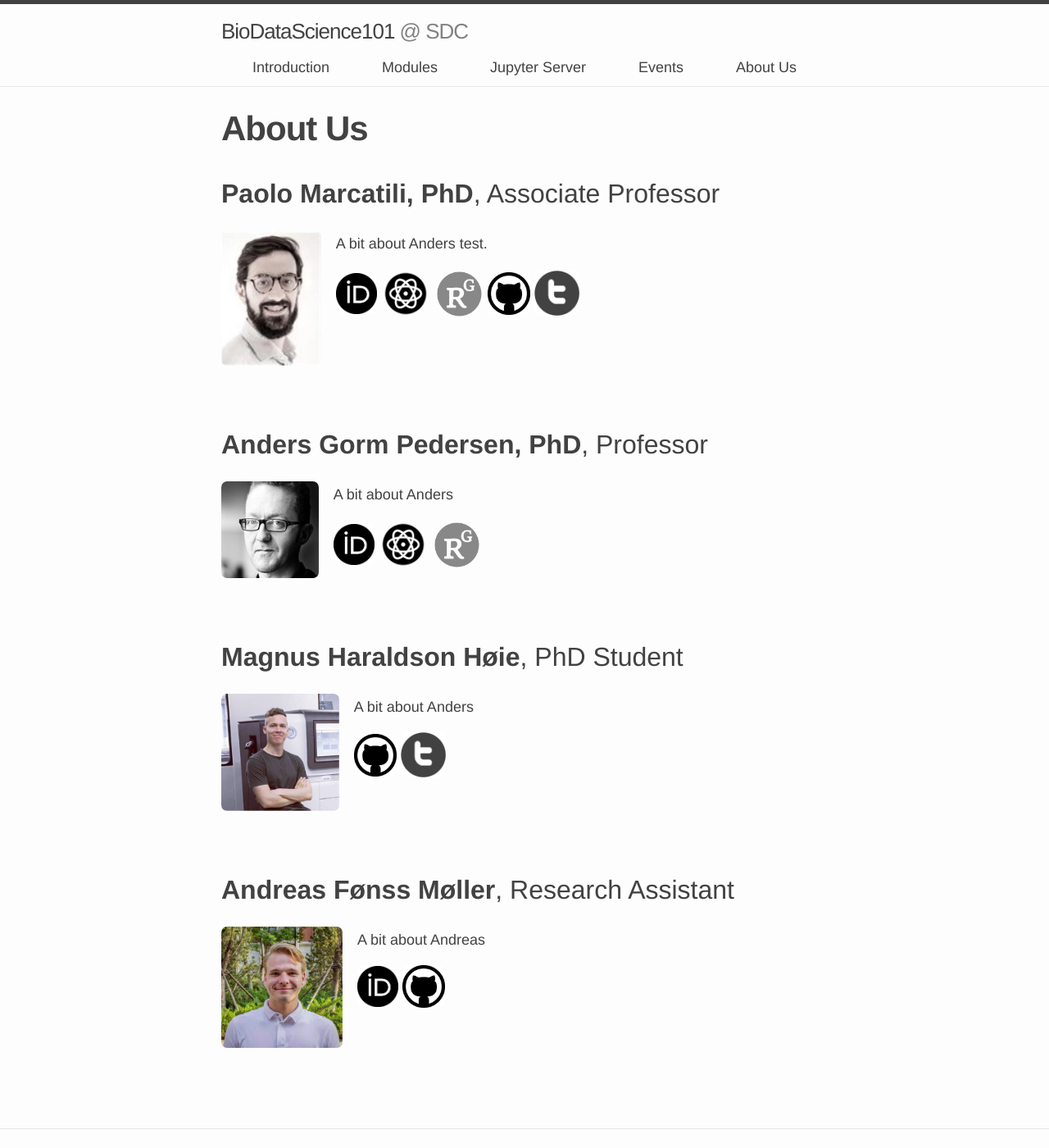
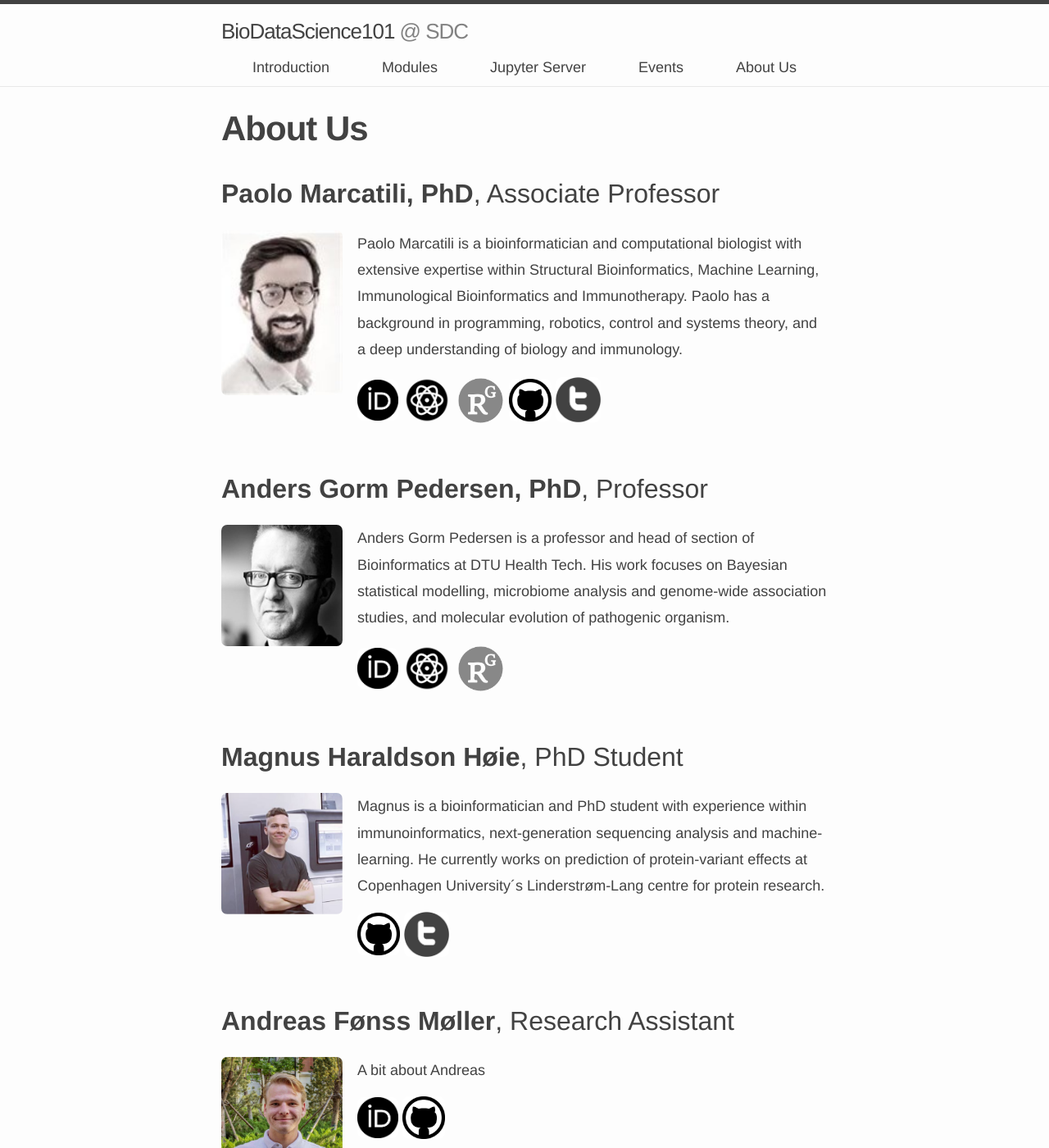
Before and after one commit to biodatascience101/BioDataScience101.github.io, a Jekyll site: the page built from _pages/about/index.md, in a window 1280 px wide and 1400 px high. Shown: the whole window at 82% size. Built offline with Jekyll 4.4.1, drawn with Linux system fonts in a browser that asks for light colours; nearby versions of some CDN libraries.

Commit message:
Update team.yml

```diff
--- a/_data/team.yml
+++ b/_data/team.yml
@@ -8,7 +8,10 @@
   github: https://github.com/marcatililab
   twitter: https://twitter.com/ai_mlab
   bio: >
-    A bit about Anders test.
+    Paolo Marcatili is a bioinformatician and computational biologist with extensive expertise
+    within Structural Bioinformatics, Machine Learning, Immunological Bioinformatics and Immunotherapy.
+    Paolo has a background in programming, robotics, control and systems theory,
+    and a deep understanding of biology and immunology.
 
   photo: team/paolo_img.jpg
 
@@ -22,7 +25,9 @@
   #github: https://github.com/
  # twitter: https://twitter.com/
   bio: >
-    A bit about Anders
+    Anders Gorm Pedersen is a professor and head of section of Bioinformatics at DTU Health Tech.
+    His work focuses on Bayesian statistical modelling, microbiome analysis and genome-wide association studies,
+    and molecular evolution of pathogenic organism.
 
   photo: team/anders_profile2.jpg
 
@@ -36,7 +41,10 @@
   github: https://github.com/Magnushhoie
   twitter: https://twitter.com/magnushoie
   bio: >
-    A bit about Anders
+    Magnus is a bioinformatician and PhD student with experience within immunoinformatics,
+    next-generation sequencing analysis and machine-learning.
+    He currently works on prediction of protein-variant effects at Copenhagen University´s
+    Linderstrøm-Lang centre for protein research.
 
   photo: team/magnus_profile3.jpg
 
```
